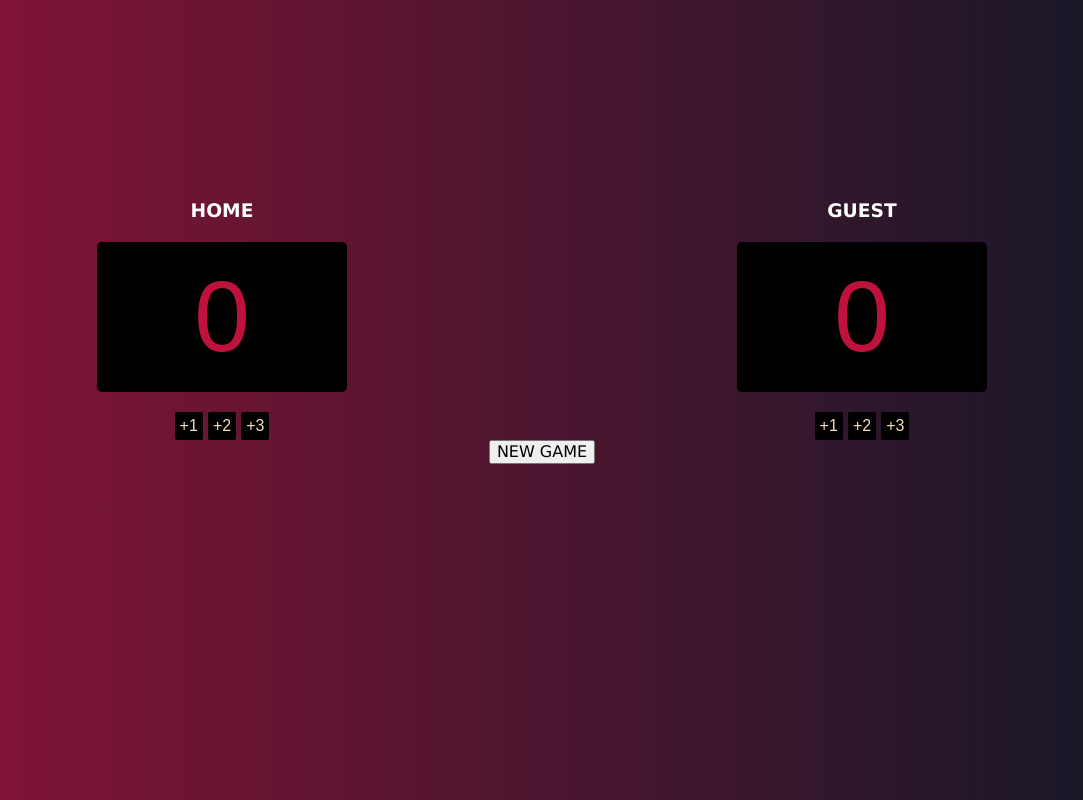
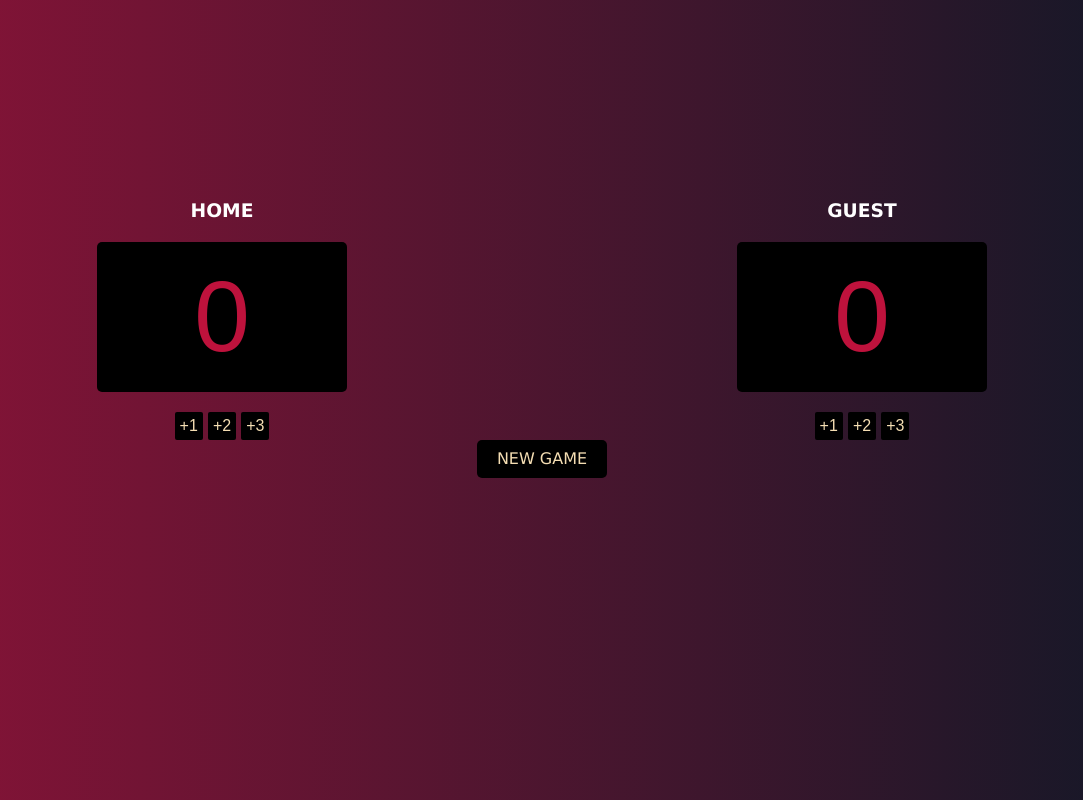
Before and after one commit to Sess254/basketball-scoreboard, a plain HTML site: page index.html in a window 1280 px wide. Shown: the top 800 px of the page, without its empty margins (98-1181 px from the left). Drawn offline with nearby package versions, Linux system fonts and the light colour scheme; a web font is replaced by a local one.

Commit message:
finished styling

```diff
--- a/index.css
+++ b/index.css
@@ -43,3 +43,11 @@ body {
     background: black;
     color: wheat;
 }
+
+#newGame-btn {
+    padding: 10px 20px;
+    background: black;
+    border: none;
+    color: wheat;
+    border-radius: 5px;
+}
--- a/index.html
+++ b/index.html
@@ -38,7 +38,7 @@
                 </div>
             </div>
         </div>
-        <button onclick="newGame()">NEW GAME</button>
+        <button id="newGame-btn" onclick="newGame()">NEW GAME</button>
         <script src="index.js"></script>
     </body>
 </html>
```
